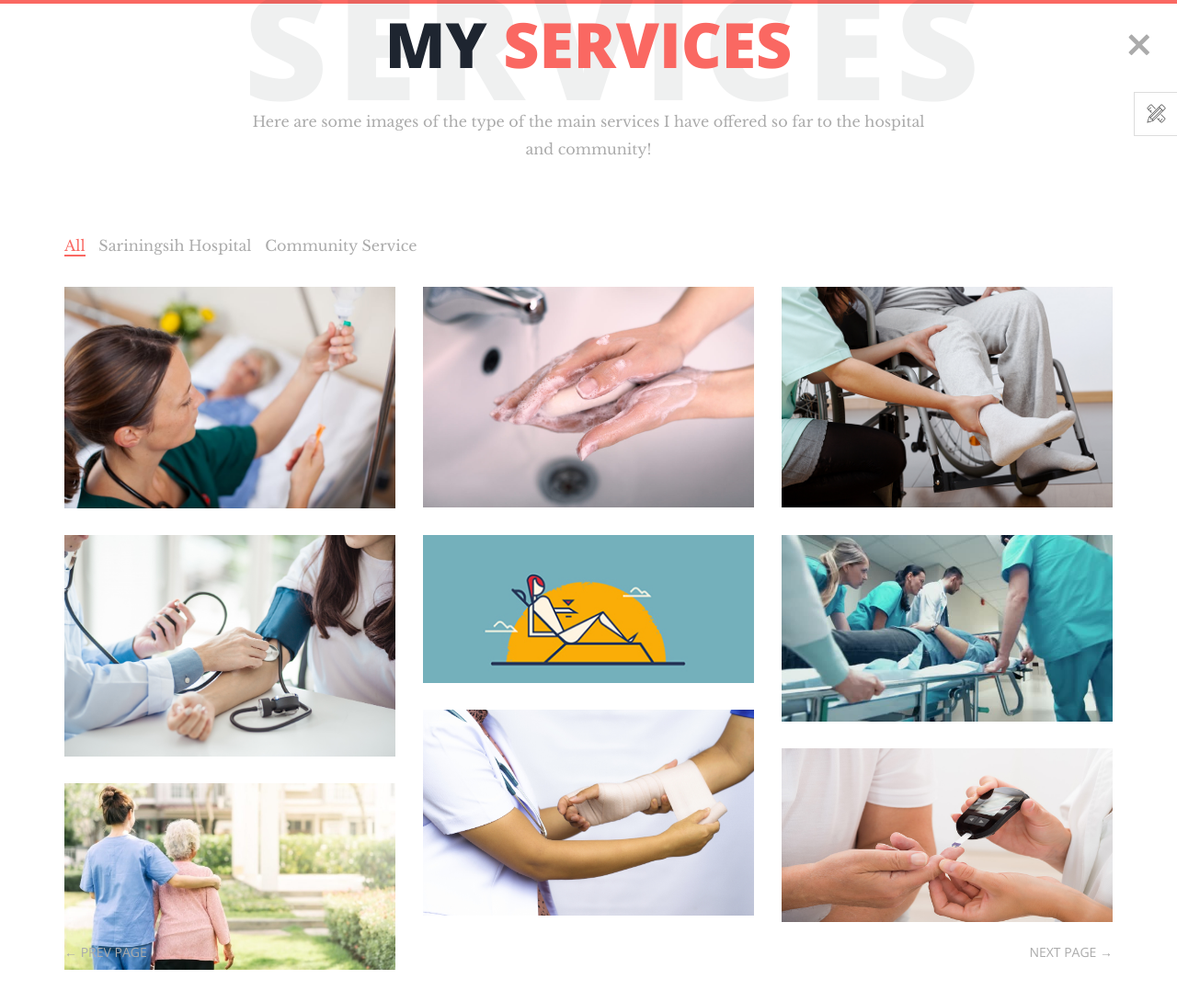
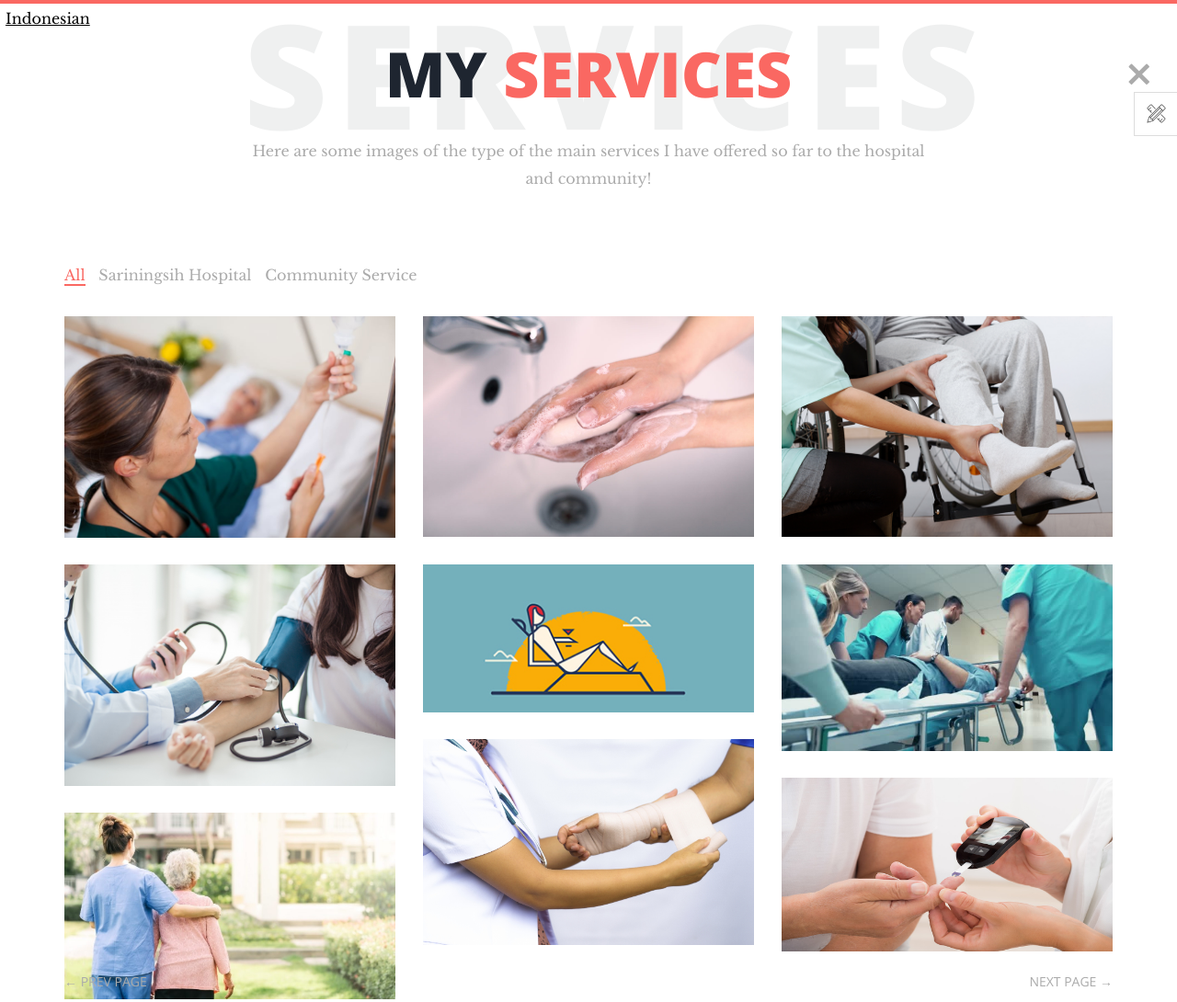
Before and after one commit to PutriRizkiana/resume, a website: page theme/works.html in a window 1280 px wide. Shown: the whole page at 92% size. Drawn offline with nearby package versions, Linux system fonts and the light colour scheme; files whose address does not match are found by name.

Commit message:
Update works.html

```diff
--- a/theme/works.html
+++ b/theme/works.html
@@ -59,6 +59,7 @@
   </div>
 
 <main class="site-wrapper">
+  <button  style="background-color:transparent; border:none;position:relative; cursor: pointer; text-decoration: underline; color:black; z-index:2;"><a href="https://putririzkiana.github.io/resume-indo/theme/welcome.html">Indonesian</a></button>
   <div class="pt-table">
     <div class="pt-tablecell page-works relative ">
       <!-- .close -->
```
